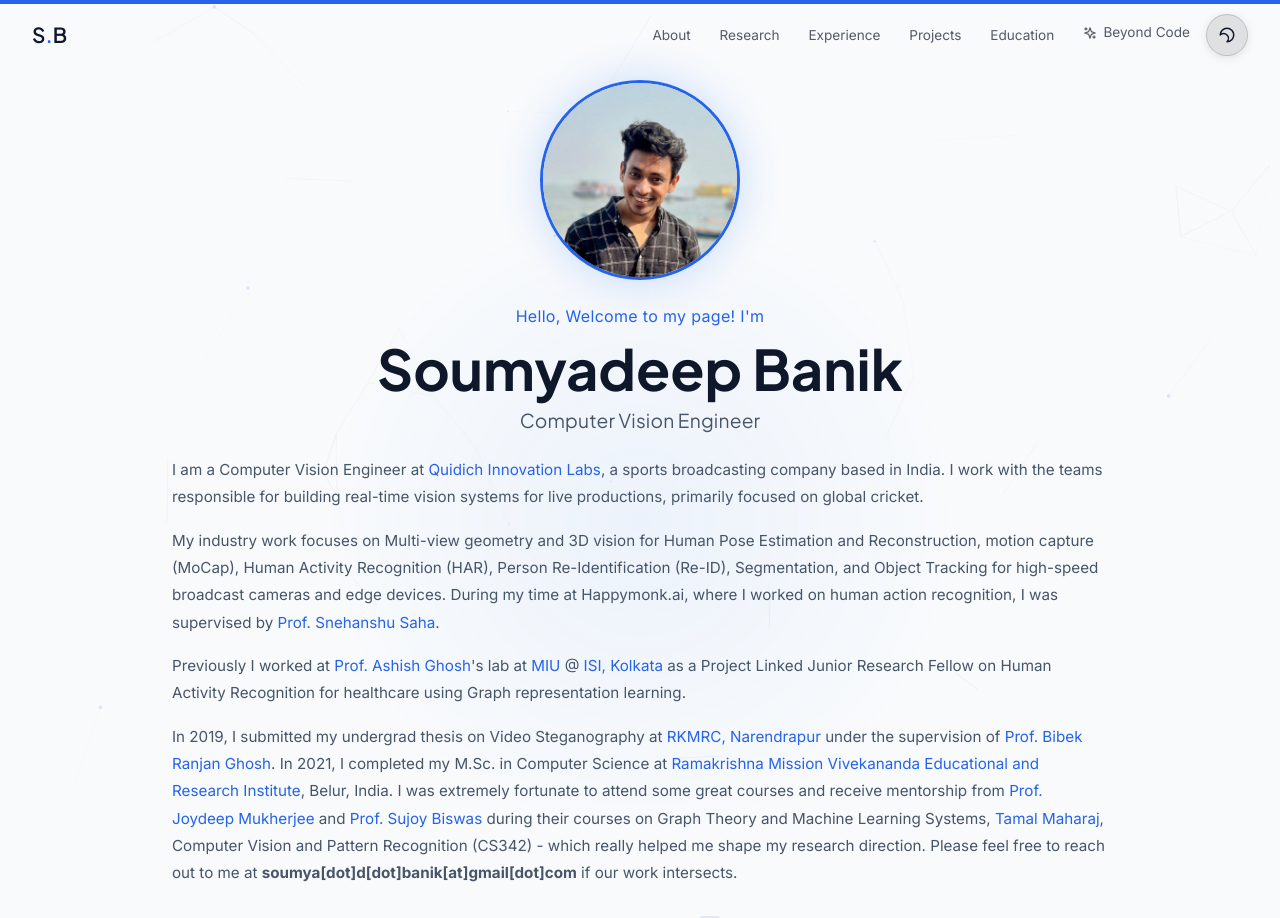
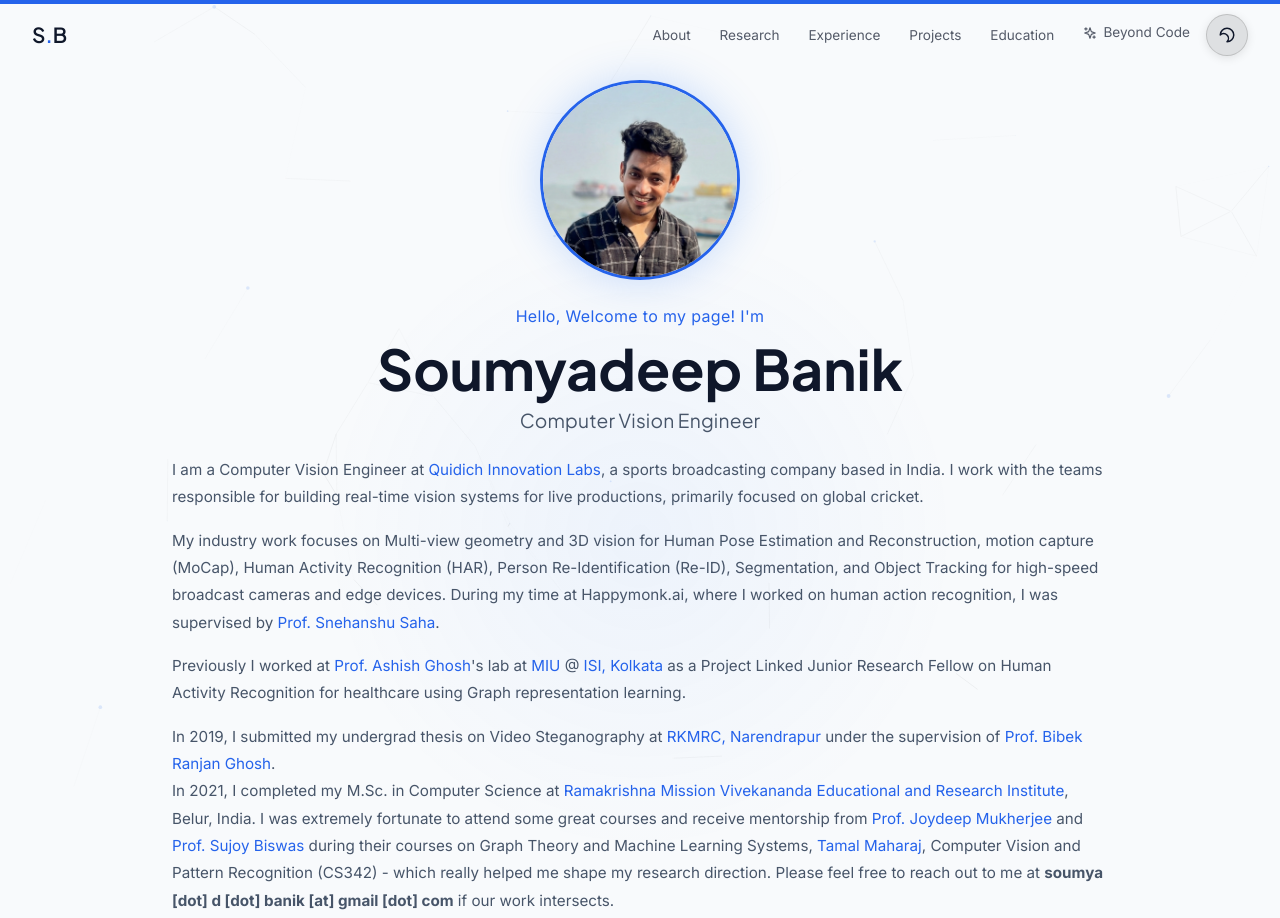
Before and after one commit to soumyadbanik/soumyadbanik.github.io, a React (Vite) app: page /#/ in a window 1280 px wide. Shown: the top 918 px of the page. Built offline with nearby package versions, Linux system fonts and the light colour scheme.

Commit message:
updated hero

```diff
--- a/src/components/Hero.jsx
+++ b/src/components/Hero.jsx
@@ -163,10 +163,10 @@ const Hero = () => {
                         </p>
                         <p style={{ fontSize: '0.95rem' }}>
                             In 2019, I submitted my undergrad thesis on Video Steganography at <ExternalLink href="https://rkmrc.in/pg-departments/computer-science-2/">RKMRC, Narendrapur</ExternalLink>{' '}under the supervision of <ExternalLink href="https://scholar.google.com/citations?user=LlEHeMgAAAAJ&hl=en">Prof. Bibek Ranjan Ghosh</ExternalLink>{''}.
-                            In 2021, I completed my M.Sc. in Computer Science at{' '}
-                            <ExternalLink href="https://rkmvu.ac.in/">Ramakrishna Mission Vivekananda Educational and Research Institute</ExternalLink>, Belur, India.
-                            I was extremely fortunate to attend some great courses and receive mentorship from <ExternalLink href="https://scholar.google.com/citations?user=rOiTTvMAAAAJ&hl=en">Prof. Joydeep Mukherjee</ExternalLink> and <ExternalLink href="https://scholar.google.com/citations?hl=en&user=mVAg1nwAAAAJ">Prof. Sujoy Biswas</ExternalLink>{' '}
-                            during their courses on Graph Theory and Machine Learning Systems, <ExternalLink href="http://cs.rkmvu.ac.in/~tamal/">Tamal Maharaj</ExternalLink>, Computer Vision and Pattern Recognition (CS342) - which really helped me shape my research direction. Please feel free to reach out to me at <span style={{fontWeight: 'bold'}}>soumya[dot]d[dot]banik[at]gmail[dot]com</span> if our work intersects.
+                        </p>
+                        <p style={{ marginBottom: '1rem', fontSize: '0.95rem' }}>
+                            In 2021, I completed my M.Sc. in Computer Science at{' '}<ExternalLink href="https://rkmvu.ac.in/">Ramakrishna Mission Vivekananda Educational and Research Institute</ExternalLink>, Belur, India. I was extremely fortunate to attend some great courses and receive mentorship from <ExternalLink href="https://scholar.google.com/citations?user=rOiTTvMAAAAJ&hl=en">Prof. Joydeep Mukherjee</ExternalLink> and <ExternalLink href="https://scholar.google.com/citations?hl=en&user=mVAg1nwAAAAJ">Prof. Sujoy Biswas</ExternalLink>{' '}
+                            during their courses on Graph Theory and Machine Learning Systems, <ExternalLink href="http://cs.rkmvu.ac.in/~tamal/">Tamal Maharaj</ExternalLink>, Computer Vision and Pattern Recognition (CS342) - which really helped me shape my research direction. Please feel free to reach out to me at <span style={{fontWeight: 'bold'}}>soumya [dot] d [dot] banik [at] gmail [dot] com</span> if our work intersects.
                         </p>
                     </motion.div>
 
```
